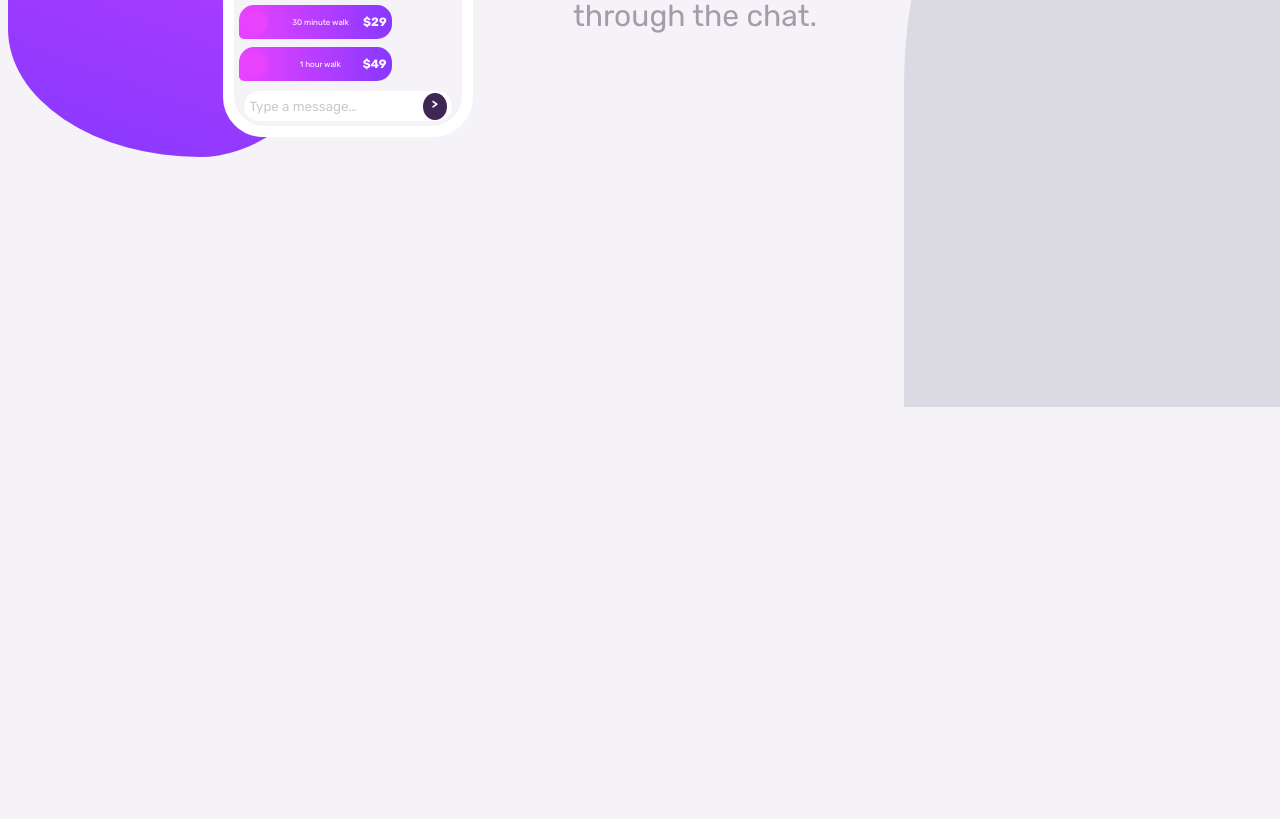
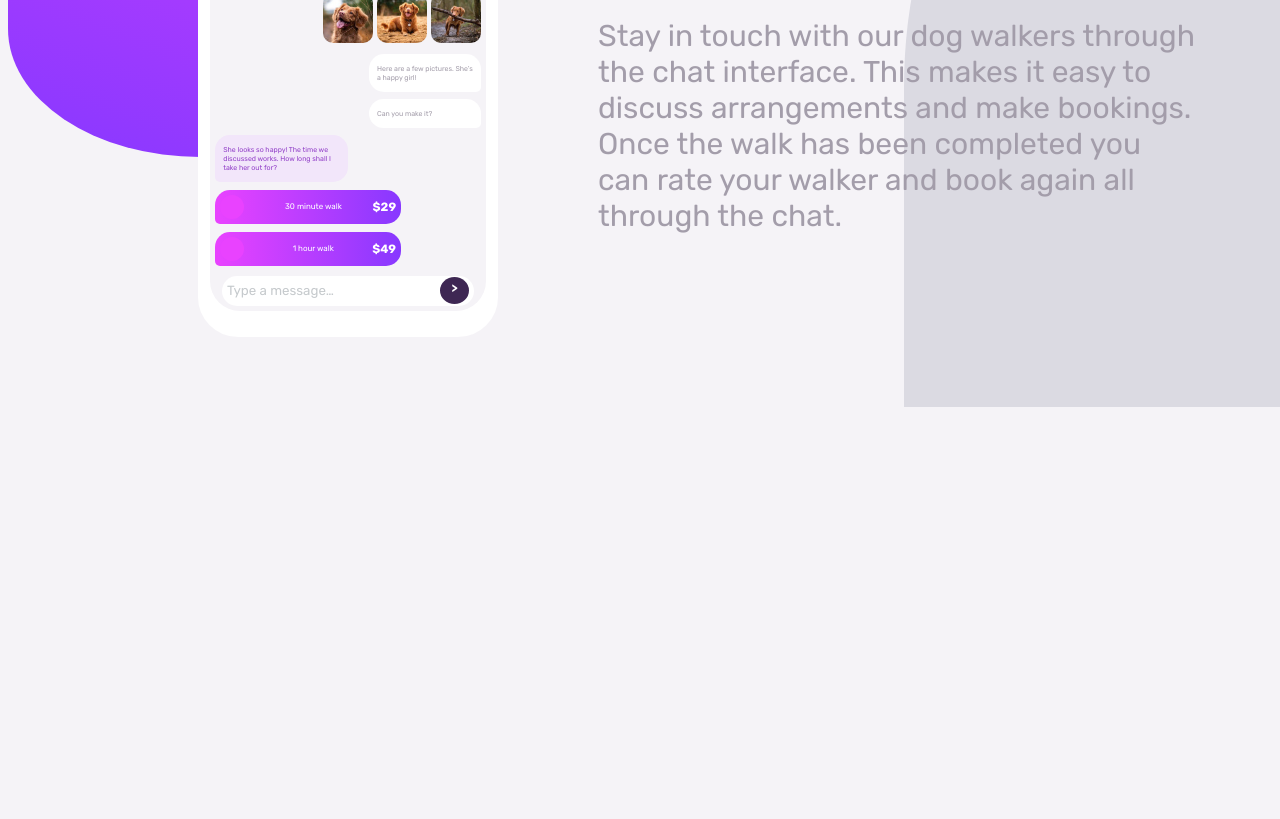
Before and after one commit to Laughter2000/Chat-app-illustration, a plain HTML site: page chat-app-css-illustration-master/index.html in a window 1280 px wide. Shown: the part 491-1310 px from the top of the page. Drawn offline with Linux system fonts and the light colour scheme.

Commit message:
Update style.css

```diff
--- a/chat-app-css-illustration-master/style.css
+++ b/chat-app-css-illustration-master/style.css
@@ -22,7 +22,7 @@ body {
 
 
 .chat-app {
-    width:250px;
+    width:300px;
     height: 550px;
     background-color: white;
     border-radius: 40px;
@@ -273,7 +273,7 @@ h1 {
     .main-content {
         position: relative;
         z-index: 2;
-        bottom: 600px;
+        bottom: 400px;
     }
 
     .main-content {
```
